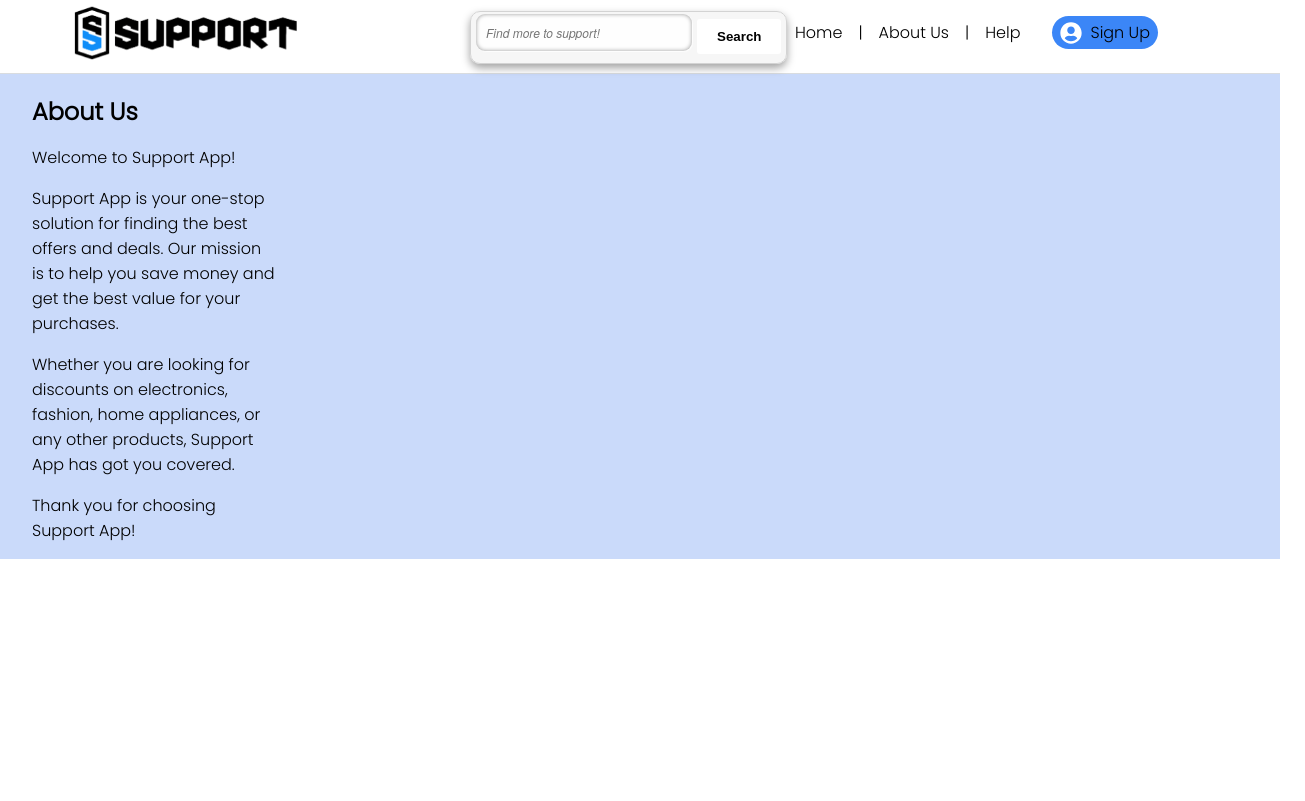
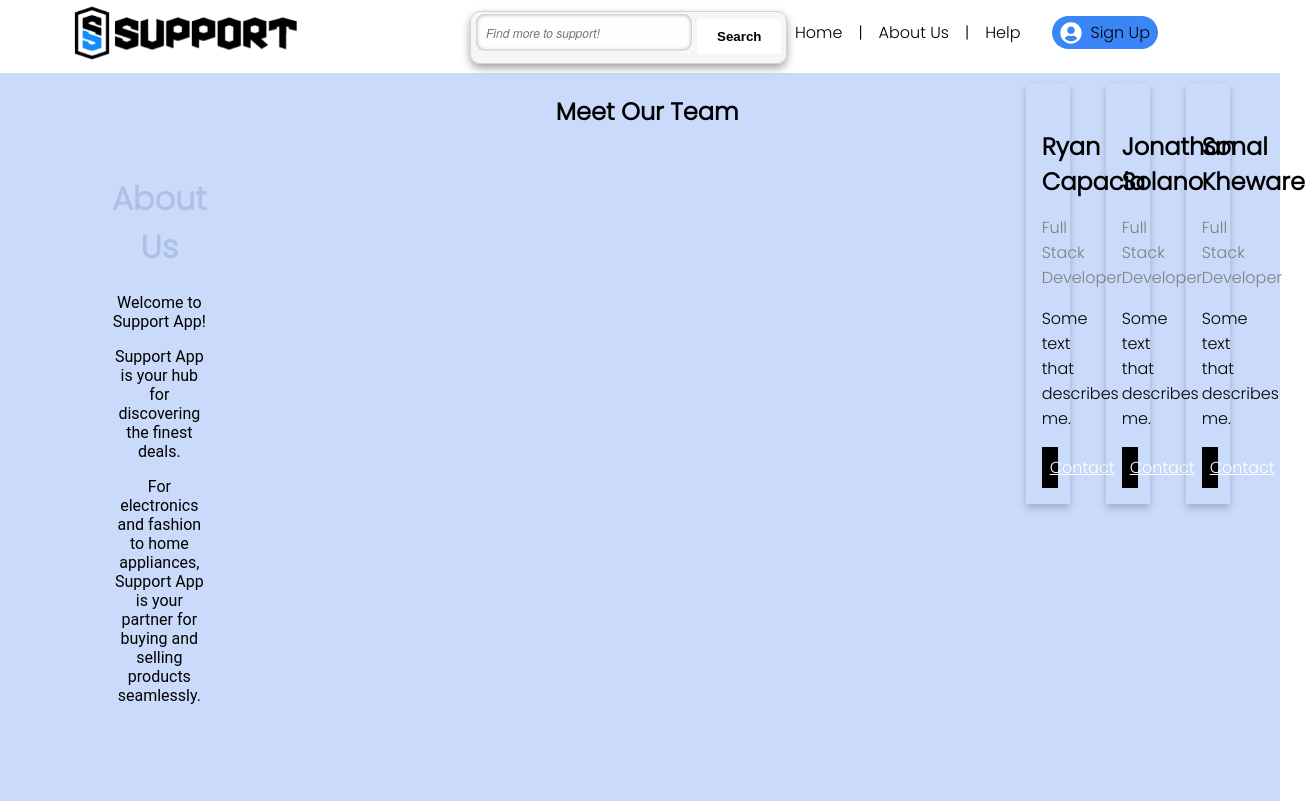
Before and after one commit to bethel-school-of-technology/team-support-squad-frontend, a React (Create React App) app in the folder support-app/: page /about in a window 1280 px wide. Shown: the whole page, 1305 px wide, since content can reach past the window. Built offline with nearby package versions, Linux system fonts and the light colour scheme; some icons are missing.

Commit message:
Edited About page

```diff
--- a/support-app/package.json
+++ b/support-app/package.json
@@ -6,6 +6,7 @@
     "@emotion/react": "^11.11.1",
     "@emotion/styled": "^11.11.0",
     "@formkit/auto-animate": "^0.7.0",
+    "@ionic/react": "^7.3.1",
     "@react-icons/all-files": "^4.1.0",
     "@testing-library/jest-dom": "^5.17.0",
     "@testing-library/react": "^13.4.0",
--- a/support-app/public/index.html
+++ b/support-app/public/index.html
@@ -24,6 +24,7 @@
       work correctly both with client-side routing and a non-root public URL.
       Learn how to configure a non-root public URL by running `npm run build`.
     -->
+    <link rel="stylesheet" href="https://cdnjs.cloudflare.com/ajax/libs/font-awesome/6.4.2/css/all.min.css" integrity="sha512-z3gLpd7yknf1YoNbCzqRKc4qyor8gaKU1qmn+CShxbuBusANI9QpRohGBreCFkKxLhei6S9CQXFEbbKuqLg0DA==" crossorigin="anonymous" referrerpolicy="no-referrer" />
     <title>React App</title>
   </head>
   <body>
--- a/support-app/src/components/About.js
+++ b/support-app/src/components/About.js
@@ -1,24 +1,59 @@
 import React from "react";
 import "../stylesheet/About.css";
 
-const About = () => {
-  console.log("About component rendered");
+
+function About () {
   return (
-    <div>
-      <h2>About Us</h2>
-      <p>Welcome to Support App!</p>
-      <p>
-        Support App is your one-stop solution for finding the best offers and
-        deals. Our mission is to help you save money and get the best value for
-        your purchases.
-      </p>
-      <p>
-        Whether you are looking for discounts on electronics, fashion, home
-        appliances, or any other products, Support App has got you covered.
-      </p>
-      <p>Thank you for choosing Support App!</p>
+      <>
+    <div className="about-section">
+  <h1>About Us</h1>
+  <p>Welcome to Support App!</p>
+  <p>Support App is your hub for discovering the finest deals.</p>
+  <p>For electronics and fashion to home appliances, Support App is your partner for buying and selling products seamlessly.</p>
+</div>
+
+<h2 style={{textAlign: "center" }}>Meet Our Team</h2>
+
+<div className="row">
+  <div className="column">
+    <div className="card">
+      <img src="" alt="" style={{ width: "100%" }}/>
+      <div className="container">
+        <h2>Ryan Capacia</h2>
+        <p class="title">Full Stack Developer</p>
+        <p>Some text that describes me.</p>
+        <p><a href="mailto:rcapacia1@gmail.com" className="button">Contact</a></p>
+      </div>
     </div>
+  </div>
+
+  <div className="column">
+    <div className="card">
+      <img src="" alt="" style={{ width: "100%" }}/>
+      <div className="container">
+        <h2>Jonathan Solano</h2>
+        <p className="title">Full Stack Developer</p>
+        <p>Some text that describes me.</p>
+        <p><a href="mailto:jsolano5673@gmail.com" className="button">Contact</a></p>
+      </div>
+    </div>
+  </div>
+
+  <div className="column">
+    <div className="card">
+      <img src="" alt="" style={{ width:"100%" }}/>
+      <div className="container">
+        <h2>Sonal Kheware</h2>
+        <p className="title">Full Stack Developer</p>
+        <p>Some text that describes me.</p>
+        <p><a href="mailto:sonalkhevare1997@gmail.com" className="button">Contact</a></p>
+      </div>
+    </div>
+  </div>
+  </div>
+  <div>
+  </div>
+    </>
   );
-};
-
+}
 export default About;
--- a/support-app/src/stylesheet/About.css
+++ b/support-app/src/stylesheet/About.css
@@ -0,0 +1,91 @@
+.column {
+  float: left;
+  width: 33.3%;
+  margin-bottom: 16px;
+  padding: 0 8px;
+}
+
+.card {
+  box-shadow: 0 4px 8px 0 rgba(0, 0, 0, 0.2);
+  margin: 10px;
+}
+
+.card:hover {
+  transform: translateY(-5px); /* Move card slightly up on hover */
+  box-shadow: 0 8px 16px 0 rgba(0, 0, 0, 0.2);
+}
+
+.card img {
+  border-radius: 8px;
+}
+
+
+.about-section {
+  padding: 50px;
+  text-align: center;
+  border: 30px solid rgb(202, 218, 250);
+}
+
+.about-section > div {
+  background-color: white;
+  padding: 20px;
+}
+
+.about-section p {
+  color: black;
+  font-family: 'Roboto', sans-serif;
+}
+
+@keyframes blink-slow {
+  0%, 100% {
+    opacity: 0;
+  }
+  50% {
+    opacity: 1;
+  }
+}
+
+.about-section h1 {
+  animation: blink-slow 2s infinite;
+}
+.about-section h1 {
+  color: rgb(73, 101, 157); ;
+}
+
+
+.container {
+  padding: 0 16px;
+}
+
+.container::after, .row::after {
+  content: "";
+  clear: both;
+  display: table;
+}
+
+.title {
+  color: grey;
+}
+
+.button {
+  border: none;
+  outline: 0;
+  display: inline-block;
+  padding: 8px;
+  color: white;
+  background-color: #000;
+  text-align: center;
+  cursor: pointer;
+  width: 100%;
+}
+
+.button:hover {
+  background-color:  red;
+}
+
+@media screen and (max-width: 650px) {
+  .column {
+    width: 100%;
+    display: block;
+  }
+}
--- a/support-app/src/stylesheet/Hero.css
+++ b/support-app/src/stylesheet/Hero.css
@@ -1,3 +1,4 @@
+
 .app-container {
   padding: 0rem 2rem;
   display: grid;
```
Also changed, not shown: 1 other file (tests, documents, lock files or other folders).
